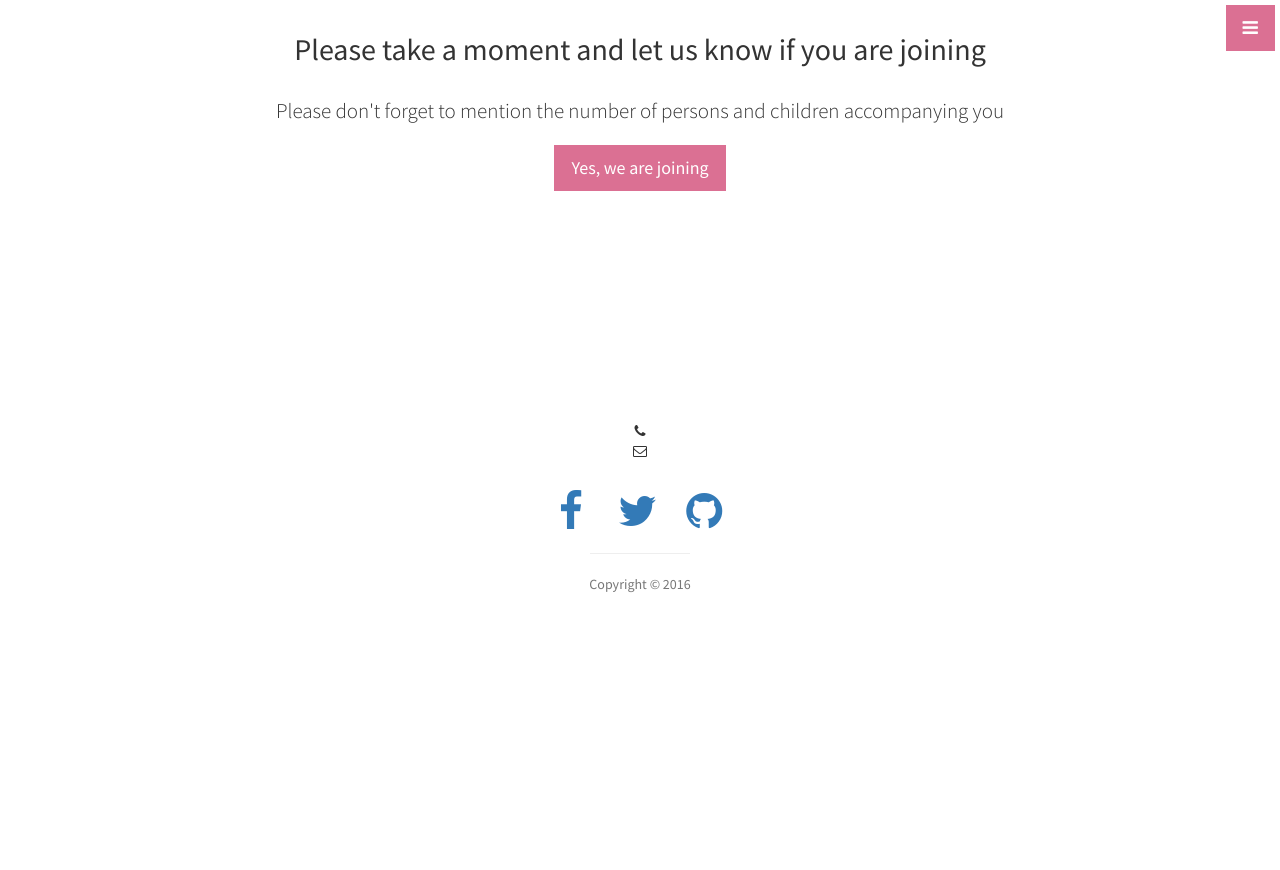
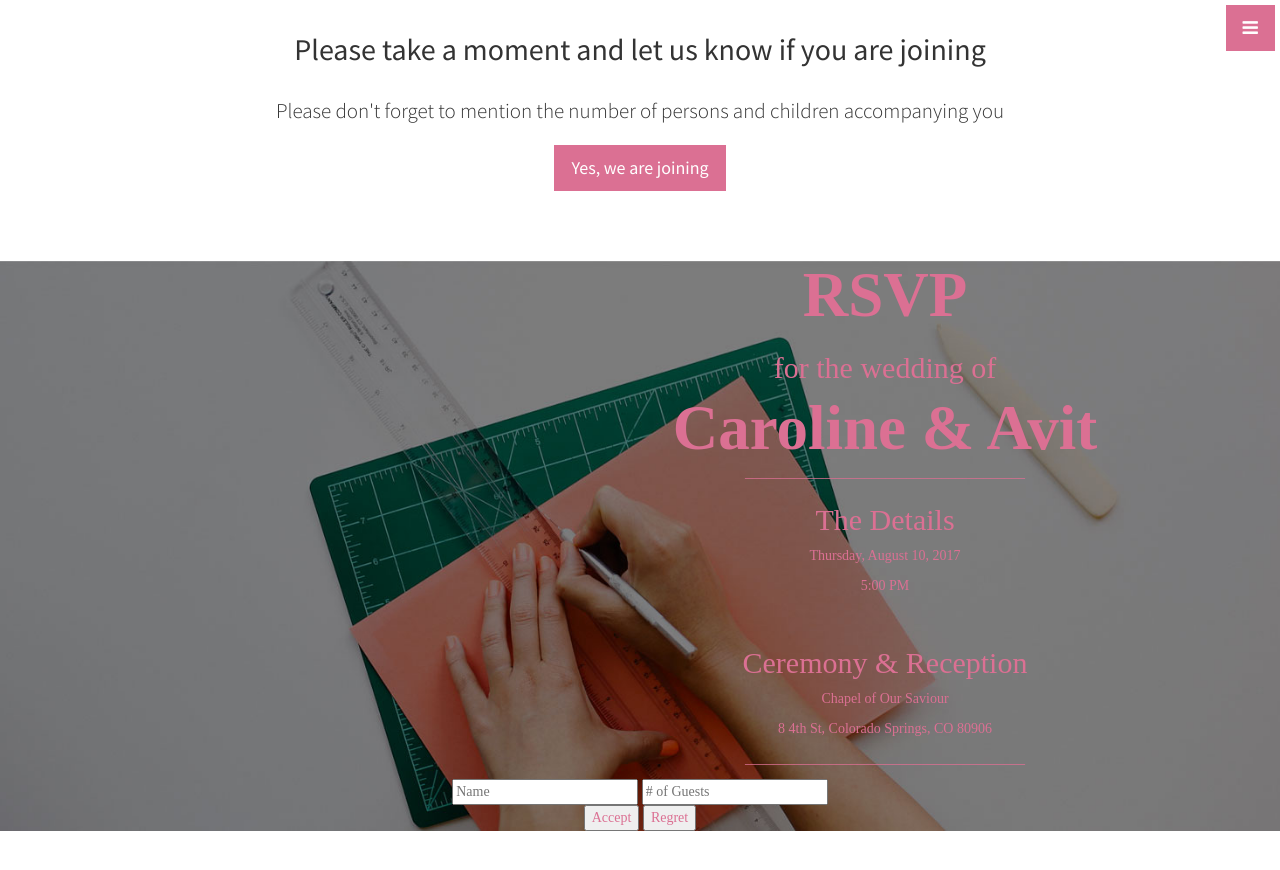
Before and after one commit to MonchiLin/carowedavit.github.io, a Jekyll site: the page built from index.html, in a window 1280 px wide and 900 px high, scrolled down 937 px. Shown: the top 870 px of the window. Built offline with Jekyll 4.4.1, drawn with Linux system fonts in a browser that asks for light colours; before the commit the page ends 1641 px from its top, so only the background shows below that.

Commit message:
rsvp updated

```diff
--- a/_includes/about.html
+++ b/_includes/about.html
@@ -5,7 +5,7 @@
         <h2>Please take a moment and let us know if you are joining</h2>
         <br>
          <p class="lead">Please don't forget to mention the number of persons and children accompanying you</p>
-         <p class="lead"><a href="mailto:avit.bhowmik@su.se" target="_parent" class="btn btn-dark btn-lg">Yes, we are joining</a></p>
+         <p class="lead"><a href="#services" onclick = $("#menu-close").click(); target="_parent" class="btn btn-dark btn-lg">Yes, we are joining</a></p>
       </div>
     </div>
     <!-- /.row -->
--- a/_includes/callout.html
+++ b/_includes/callout.html
@@ -1,5 +1,24 @@
 <aside class="callout">
   <div class="text-vertical-center">
-    <h1>Vertically Centered Text</h1>
+    <div class="form">
+    <div class ="info">
+    <h1>RSVP</h1>
+    <h2>for the wedding of</h2>
+    <h1>Caroline & Avit</h1>
+      <p class= "line">________________________________________</p>
+      <h2>The Details</h2>
+      <p>Thursday, August 10, 2017</p>
+      <p>5:00 PM</p>
+      <br>
+      <h2>Ceremony & Reception</h2>
+      <p>Chapel of Our Saviour</p>
+      <p>8 4th St, Colorado Springs, CO 80906</p>
+           <p class= "line">________________________________________</p>
+    <input type="text" placeholder="Name">
+    <input type="number" placeholder="# of Guests">
+    </div>
+    <button class ="accept">Accept</button>
+    <button class ="regret">Regret</button>
+  </div>
   </div>
 </aside>
--- a/_layouts/front.html
+++ b/_layouts/front.html
@@ -8,6 +8,7 @@
   {% include navigation.html %}
   {% include header.html %}
   {% include about.html %}
+  {% include callout.html %}
   {% include footer.html %}
   {% include scripts.html %}
 
```
